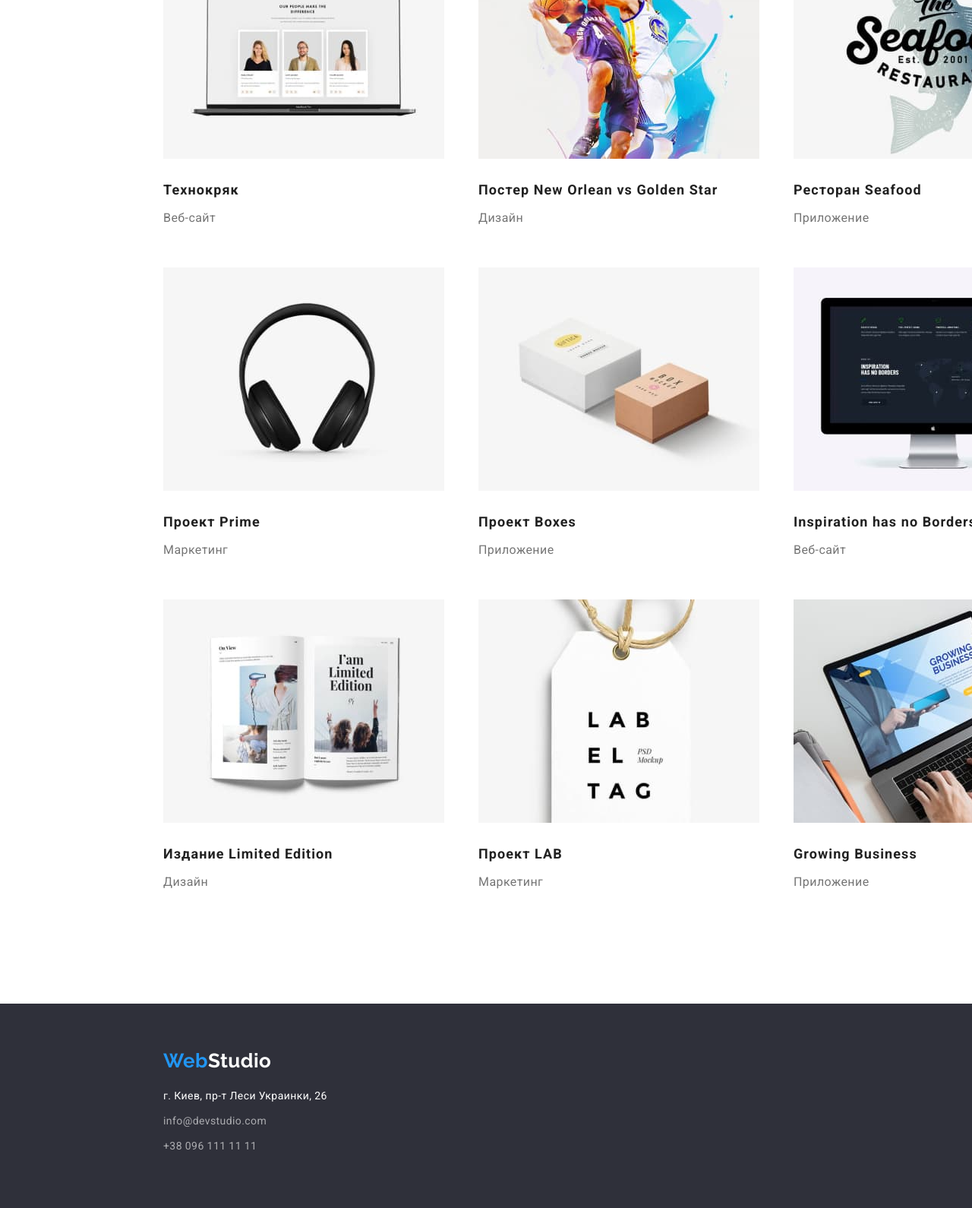
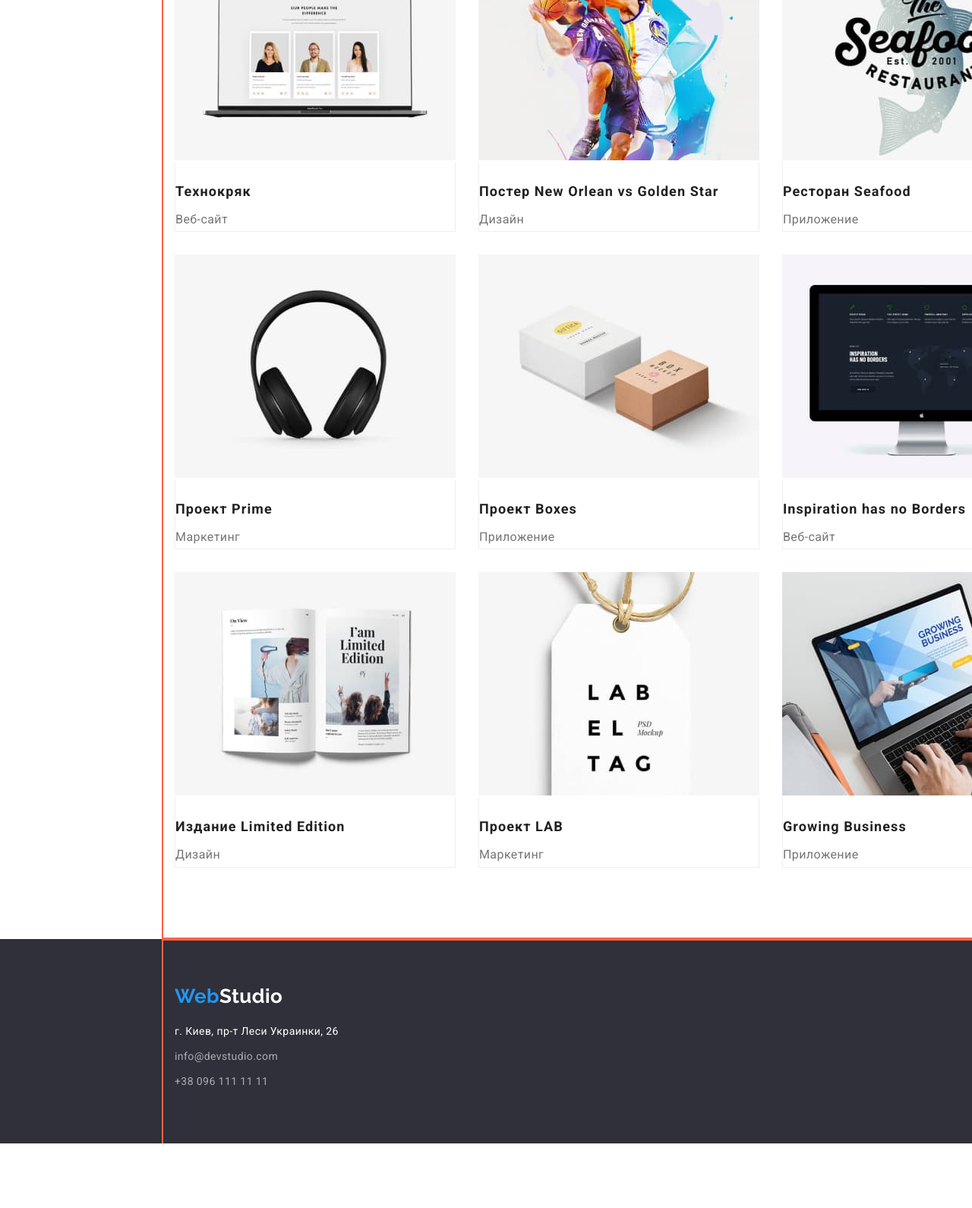
Before and after one commit to Grantoed/goit-markup-hw-03, a plain HTML site: page portfolio.html in a window 1280 px wide. Shown: the part 347-1937 px from the top of the page at 76% size. After the commit the page ends 1852 px from the top, so only its background shows below. Drawn offline with nearby package versions, Linux system fonts and the light colour scheme.

Commit message:
margins and paddings fixed. added border to discriptions in portfolio

```diff
--- a/css/styles.css
+++ b/css/styles.css
@@ -50,10 +50,16 @@ h6 {
 
 .container {
   width: 1200px;
+  padding-left: 15px;
+  padding-right: 15px;
   margin: 0 215px;
+  outline: 2px solid tomato;
 }
 
 /* Header */
+.header {
+  border-bottom: 2px solid #ececec;
+}
 .main-nav {
   display: flex;
 
@@ -143,7 +149,8 @@ h6 {
 }
 
 .hero .container {
-  padding: 200px 0;
+  padding-top: 200px;
+  padding-bottom: 200px;
 }
 
 .hero-title {
@@ -180,8 +187,8 @@ h6 {
 }
 
 /* Specialities */
-.section .container {
-  padding: 94px 0;
+.specialities .container {
+  padding-top: 94px;
 }
 .section-title.hidden {
   display: none;
@@ -211,6 +218,10 @@ h6 {
 }
 
 /* Profile */
+.profile .container {
+  padding-top: 94px;
+  padding-bottom: 94px;
+}
 .section-title {
   color: var(--title-text-color);
 
@@ -227,9 +238,14 @@ h6 {
   justify-content: space-between;
 }
 
-/* Our staff */
-.section.team {
+/* Staff */
+.section.staff {
   background-color: var(--secondary-bg-color);
+}
+
+.staff .container {
+  padding-top: 94px;
+  padding-bottom: 94px;
 }
 
 .staff-list {
@@ -251,7 +267,8 @@ h6 {
 }
 
 .footer .container {
-  padding: 60px 0;
+  padding-top: 60px;
+  padding-bottom: 60px;
 }
 
 .footer .logo {
@@ -290,6 +307,10 @@ h6 {
 }
 
 /* PORTFOLIO.HTML */
+.portfolio .container {
+  padding-top: 94px;
+  padding-bottom: 94px;
+}
 .filter {
   display: flex;
   justify-content: center;
@@ -305,7 +326,7 @@ h6 {
   min-width: 73px;
 
   padding: 6px 22px;
-  margin: 94px 0 50px 0;
+  margin-bottom: 50px;
   cursor: pointer;
   border: transparent;
   border-radius: 4px;
@@ -330,13 +351,28 @@ h6 {
   display: flex;
 
   flex-wrap: wrap;
-  justify-content: space-between;
-
-  margin-bottom: 94px;
 }
 
+.portfolio-examples .item {
+  width: calc((100% - 60px) / 3);
+  margin-right: 30px;
+  margin-bottom: 30px;
+}
+
+.portfolio-examples .item:nth-child(3n) {
+  margin-right: 0px;
+}
+
+.portfolio-examples .item:nth-last-child(-n + 3) {
+  margin-bottom: 0px;
+}
+.portfolio-examples .description {
+  border-left: 1px solid #eeeeee;
+  border-right: 1px solid #eeeeee;
+  border-bottom: 1px solid #eeeeee;
+}
 .portfolio-examples .title {
-  margin: 20px 0 4px 0;
+  padding: 20px 0 4px 0;
 
   color: var(--title-text-color);
 
@@ -350,8 +386,6 @@ h6 {
 .portfolio-examples .text {
   color: var(--primary-text-color);
 
-  margin-bottom: 50px;
-
   font-size: 16px;
   line-height: 1.88;
 }
--- a/portfolio.html
+++ b/portfolio.html
@@ -80,8 +80,10 @@
                   alt="Скриншот сайта Технокряк"
                   width="370"
                 />
+                <div class="description">
                   <h2 class="title">Технокряк</h2>
                   <p class="text">Веб-сайт</p>
+                </div>
               </a>
             </li>
             <li class="item">
@@ -91,8 +93,10 @@
                   alt="Двое баскетболистов борются за мяч"
                   width="370"
                 />
+                <div class="description">
                   <h2 class="title">Постер New Orlean vs Golden Star</h2>
                   <p class="text">Дизайн</p>
+                </div>
               </a>
             </li>
             <li class="item">
@@ -102,8 +106,10 @@
                   alt="Логотип ресторана Seafood"
                   width="370"
                 />
+                <div class="description">
                   <h2 class="title">Ресторан Seafood</h2>
                   <p class="text">Приложение</p>
+                </div>
               </a>
             </li>
             <li class="item">
@@ -113,8 +119,10 @@
                   alt="Черные наушники"
                   width="370"
                 />
+                <div class="description">
                   <h2 class="title">Проект Prime</h2>
                   <p class="text">Маркетинг</p>
+                </div>
               </a>
             </li>
             <li class="item">
@@ -124,8 +132,10 @@
                   alt="Белая и бежевая коробка"
                   width="370"
                 />
+                <div class="description">
                   <h2 class="title">Проект Boxes</h2>
                   <p class="text">Приложение</p>
+                </div>
               </a>
             </li>
             <li class="item">
@@ -135,8 +145,10 @@
                   alt="Скриншот сайта Inspiration has no Borders"
                   width="370"
                 />
+                <div class="description">
                   <h2 class="title">Inspiration has no Borders</h2>
                   <p class="text">Веб-сайт</p>
+                </div>
               </a>
             </li>
             <li class="item">
@@ -146,15 +158,19 @@
                   alt="Обложка журнала Limited Edition"
                   width="370"
                 />
+                <div class="description">
                   <h2 class="title">Издание Limited Edition</h2>
                   <p class="text">Дизайн</p>
+                </div>
               </a>
             </li>
             <li class="item">
               <a href="">
                 <img src="./images/lab.jpg" alt="Бирка LABEL TAG" width="370" />
+                <div class="description">
                   <h2 class="title">Проект LAB</h2>
                   <p class="text">Маркетинг</p>
+                </div>
               </a>
             </li>
             <li class="item">
@@ -164,8 +180,10 @@
                   alt="Мужчина пользуется приложением Growing Business"
                   width="370"
                 />
+                <div class="description">
                   <h2 class="title">Growing Business</h2>
                   <p class="text">Приложение</p>
+                </div>
               </a>
             </li>
           </ul>
```
Lines whose indentation alone changed are shown as unchanged.
